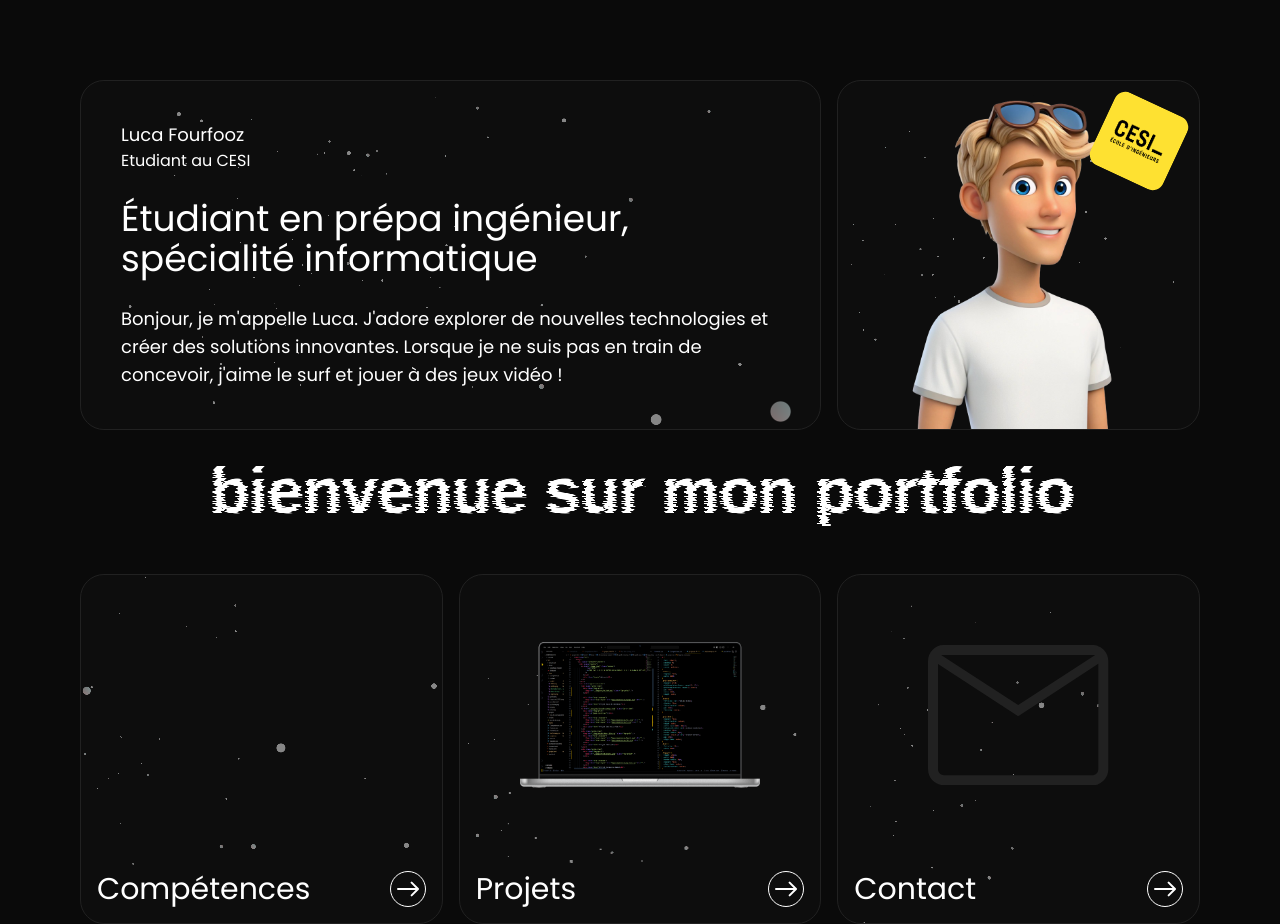
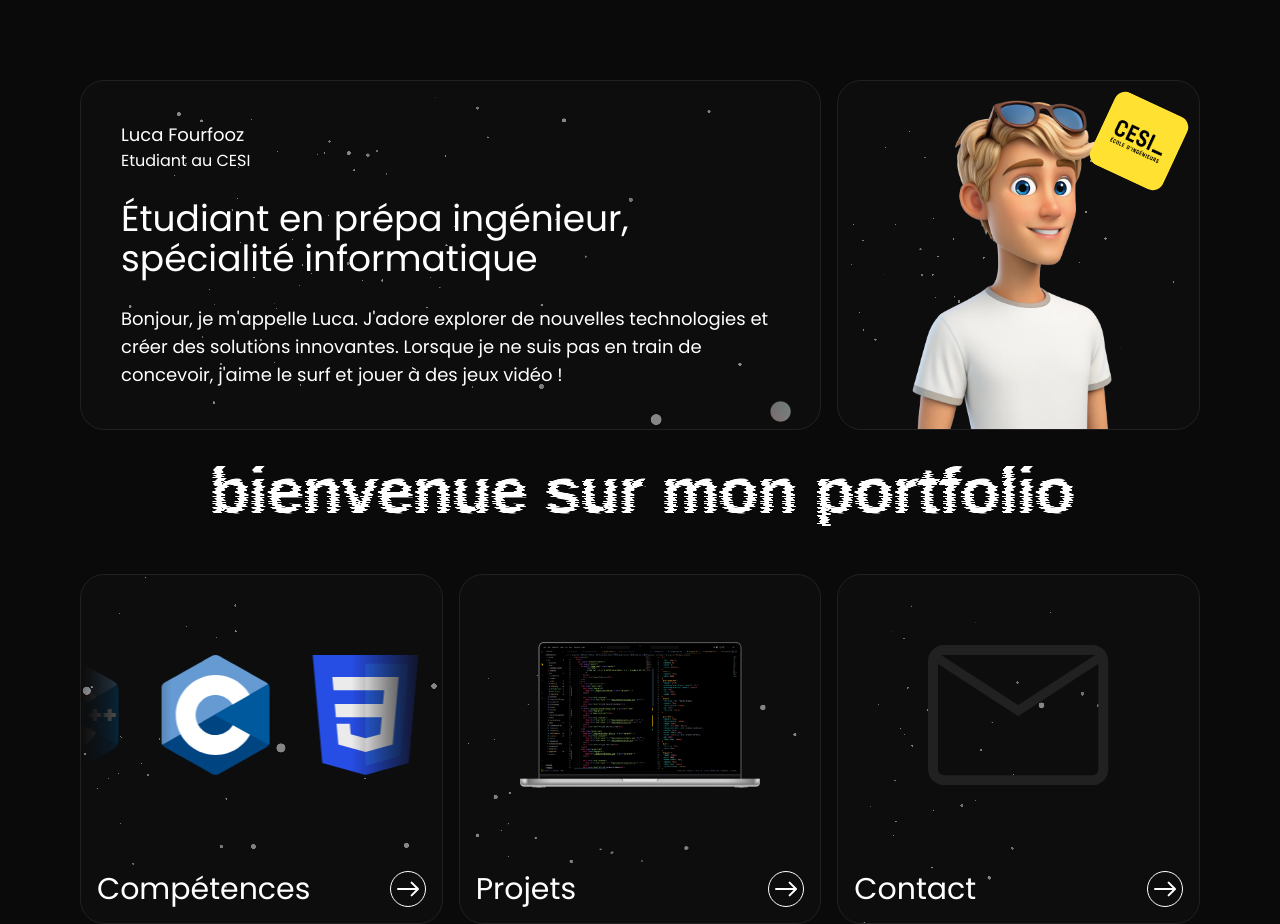
Before and after one commit to Lucacist/portfolio-react, a React (Vite) app: page / in a window 1280 px wide. Built offline with nearby package versions, Linux system fonts and the light colour scheme.

Commit message:
Implement CSS-based scrolling for tech icons instead of using ImageSlider

```diff
--- a/src/components/TechScroller.jsx
+++ b/src/components/TechScroller.jsx
@@ -1,6 +1,5 @@
 import React from 'react';
 import '../styles/TechScroller.css';
-import ImageSlider from './ImageSlider';
 
 const TechScroller = () => {
   // Tableau des chemins vers les images SVG dans le dossier public
@@ -26,13 +25,25 @@ const TechScroller = () => {
     { src: '/portfolio-react/svg/python.svg', alt: 'Python' }
   ];
 
-  // Extraire seulement les chemins des images pour le composant ImageSlider
-  const imagePaths = techIcons.map(icon => icon.src);
-
+  // Créer un effet de défilement avec CSS au lieu d'utiliser le composant ImageSlider
   return (
     <div className="tech-scroller">
       <div className="scroller-container">
-        <ImageSlider images={imagePaths} />
+        <div className="scroller-track">
+          {/* Premier groupe d'icônes */}
+          {techIcons.map((icon, index) => (
+            <div key={`icon-1-${index}`} className="tech-icon">
+              <img src={icon.src} alt={icon.alt} />
+            </div>
+          ))}
+
+          {/* Deuxième groupe d'icônes (pour une boucle continue) */}
+          {techIcons.map((icon, index) => (
+            <div key={`icon-2-${index}`} className="tech-icon">
+              <img src={icon.src} alt={icon.alt} />
+            </div>
+          ))}
+        </div>
       </div>
     </div>
   );
--- a/src/styles/TechScroller.css
+++ b/src/styles/TechScroller.css
@@ -49,27 +49,8 @@
 
 .scroller-track {
   display: flex;
-  width: fit-content;
-  animation: scroll 45s linear infinite;
-  padding: 20px 0;
-}
-
-.tech-icon {
-  flex-shrink: 0;
-  width: 100px;
-  height: 100px;
-  margin: 0 5px;
-  display: flex;
-  align-items: center;
-  justify-content: center;
-  border-radius: 12px;
-  padding: 10px;
-  transition: transform 0.3s ease, background-color 0.3s ease;
-}
-
-.tech-icon img {
-  max-width: 100%;
-  max-height: 100%;
+  animation: scroll 40s linear infinite;
+  width: max-content;
 }
 
 @keyframes scroll {
@@ -80,3 +61,19 @@
     transform: translateX(-50%);
   }
 }
+
+.tech-icon {
+  flex-shrink: 0;
+  width: 120px;
+  height: 120px;
+  margin: 0 15px;
+  display: flex;
+  align-items: center;
+  justify-content: center;
+}
+
+.tech-icon img {
+  width: 100%;
+  height: 100%;
+  object-fit: contain;
+}
```
